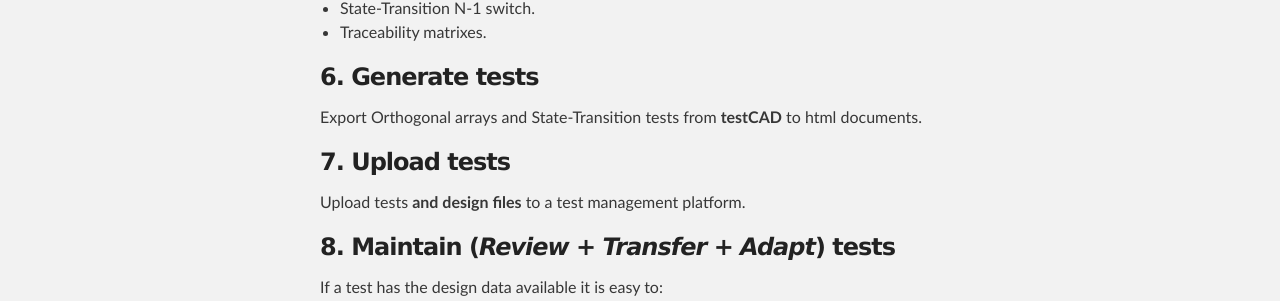
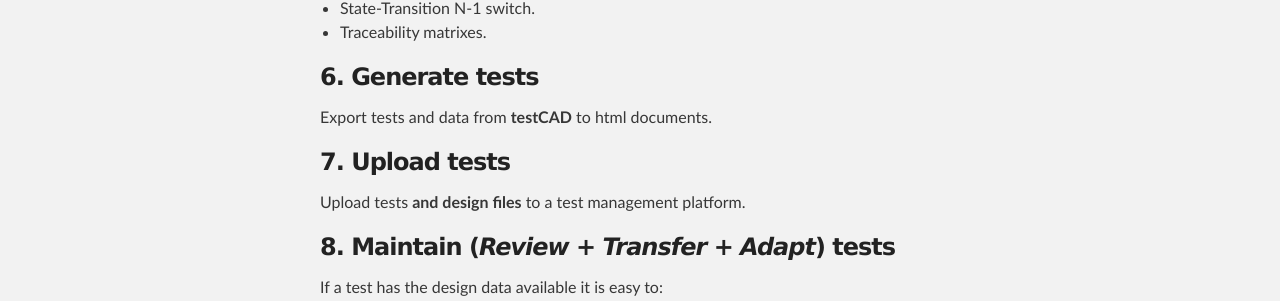
Before and after one commit to HPInc/testcad, a Jekyll site: the page built from docs/index.md, in a window 1280 px wide. Shown: the part 1307-1608 px from the top of the page. Built offline with Jekyll 4.4.1, drawn with Linux system fonts in a browser that asks for light colours.

Commit message:
Modified the index.md for Github pages.

```diff
--- a/docs/index.md
+++ b/docs/index.md
@@ -46,7 +46,7 @@ Track your system status and get quantitative data about its state.
 *   Traceability matrixes.
 
 ### 6. Generate tests
-Export Orthogonal arrays and State-Transition tests from **testCAD** to html documents.
+Export tests and data from **testCAD** to html documents.
 
 ### 7. Upload tests
 Upload tests **and design files** to a test management platform.
```
